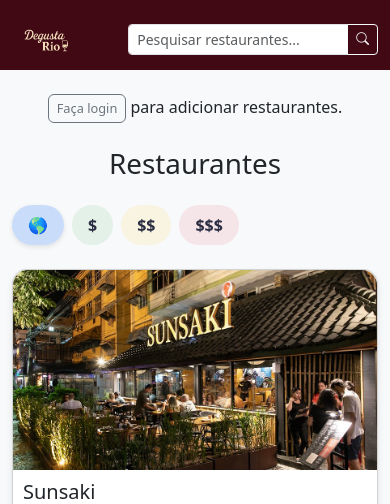
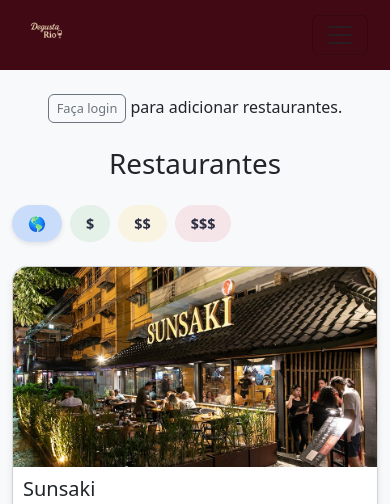
Before and after one commit to jotafortunat/degusta_rio, a Django app: page / in a window 390 px wide. Shown: the top 504 px of the page. Run offline with Django 5.2, Linux system fonts and the light colour scheme; data comes from the database, SQL or seed files in the repository.

Commit message:
Update restaurantes.html

```diff
--- a/degusta_rioApp/templates/restaurantes.html
+++ b/degusta_rioApp/templates/restaurantes.html
@@ -403,24 +403,86 @@
         border-color: #dc3545 !important;
         color: #dc3545;
     }
+
+    /* Adicione isso ao seu bloco de estilo existente */
+.navbar-custom {
+    padding: 0.5rem 1rem;
+}
+
+@media (max-width: 768px) {
+    .navbar-custom {
+        flex-direction: column;
+        align-items: stretch;
+        padding: 10px;
+        max-height: none !important;
+    }
+
+    .navbar-brand {
+        margin-bottom: 10px;
+        text-align: center;
+    }
+
+    .navbar-brand img {
+        height: 60px !important;
+        margin: 0 auto;
+    }
+
+    .search-container {
+        order: 2;
+        width: 100%;
+        margin: 10px 0;
+    }
+
+    .dropdown {
+        order: 3;
+        width: 100%;
+        margin-top: 10px;
+    }
+
+    .input-group {
+        width: 100% !important;
+    }
+}
+
+@media (max-width: 576px) {
+    .navbar-brand img {
+        height: 50px !important;
+    }
+
+    .filter-buttons {
+        justify-content: flex-start;
+    }
+
+    .filter-btn {
+        padding: 8px 16px;
+        font-size: 0.9rem;
+    }
+}
   </style>
 </head>
 <body>
 
-  <nav class="navbar navbar-expand-lg navbar-custom py-0" style="max-height: 70px;">
-    <div class="container d-flex justify-content-between align-items-center w-100">
-
-    <a class="navbar-brand" href="{% url 'pagina_restaurantes' %}"> <!-- Recarrega a página -->
+<nav class="navbar navbar-expand-lg navbar-custom py-0">
+    <div class="container-fluid">
+        <!-- Logo - sempre visível -->
+        <a class="navbar-brand" href="{% url 'pagina_restaurantes' %}">
             <img
                 src="{% static 'images/logo_degusta.png' %}"
                 alt="Degusta Rio"
                 height="100"
-        style="object-fit: contain;"
+                style="object-fit: contain; max-height: 60px;"
             />
         </a>
 
+        <!-- Botão para toggle em mobile -->
+        <button class="navbar-toggler" type="button" data-bs-toggle="collapse" data-bs-target="#navbarContent">
+            <span class="navbar-toggler-icon"></span>
+        </button>
+
+        <!-- Conteúdo que será colapsado em mobile -->
+        <div class="collapse navbar-collapse" id="navbarContent">
             <!-- Barra de Pesquisa -->
-    <div class="search-container mt-2 mt-lg-0">
+            <div class="search-container mx-auto my-2 my-lg-0" style="max-width: 500px;">
                 <form id="searchForm" class="d-flex" method="get" action="{% url 'pagina_restaurantes' %}">
                     <div class="input-group">
                         <input
@@ -444,8 +506,9 @@
                 </form>
             </div>
 
+            <!-- Menu do Usuário -->
             {% if usuario_logado %}
-    <div class="dropdown mt-2 mt-lg-0">
+            <div class="dropdown ms-lg-3">
                 <button class="btn btn-outline-light btn-sm dropdown-toggle text-white" type="button" id="menuUsuario" data-bs-toggle="dropdown" aria-expanded="false">
                     Menu
                 </button>
@@ -460,6 +523,7 @@
                 </ul>
             </div>
             {% endif %}
+        </div>
     </div>
 </nav>
 
```
Lines whose indentation alone changed are shown as unchanged.
